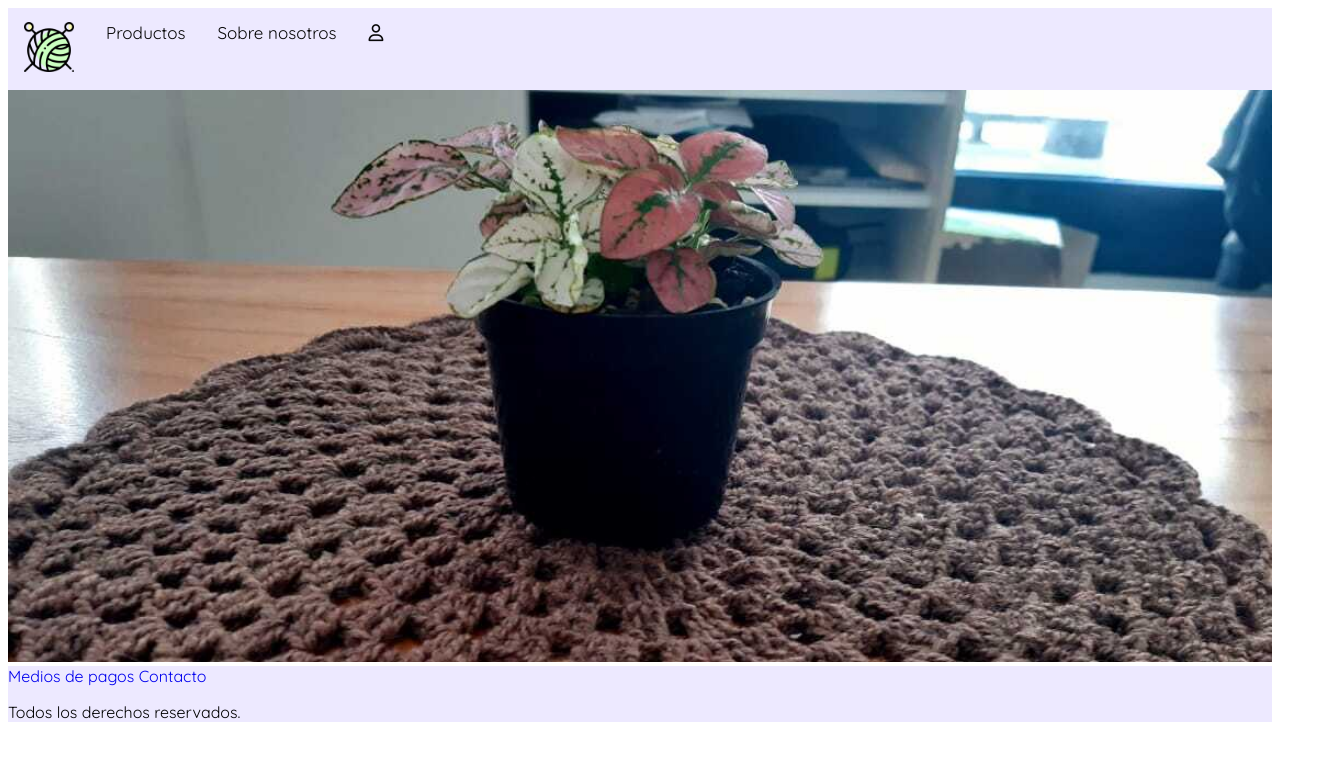
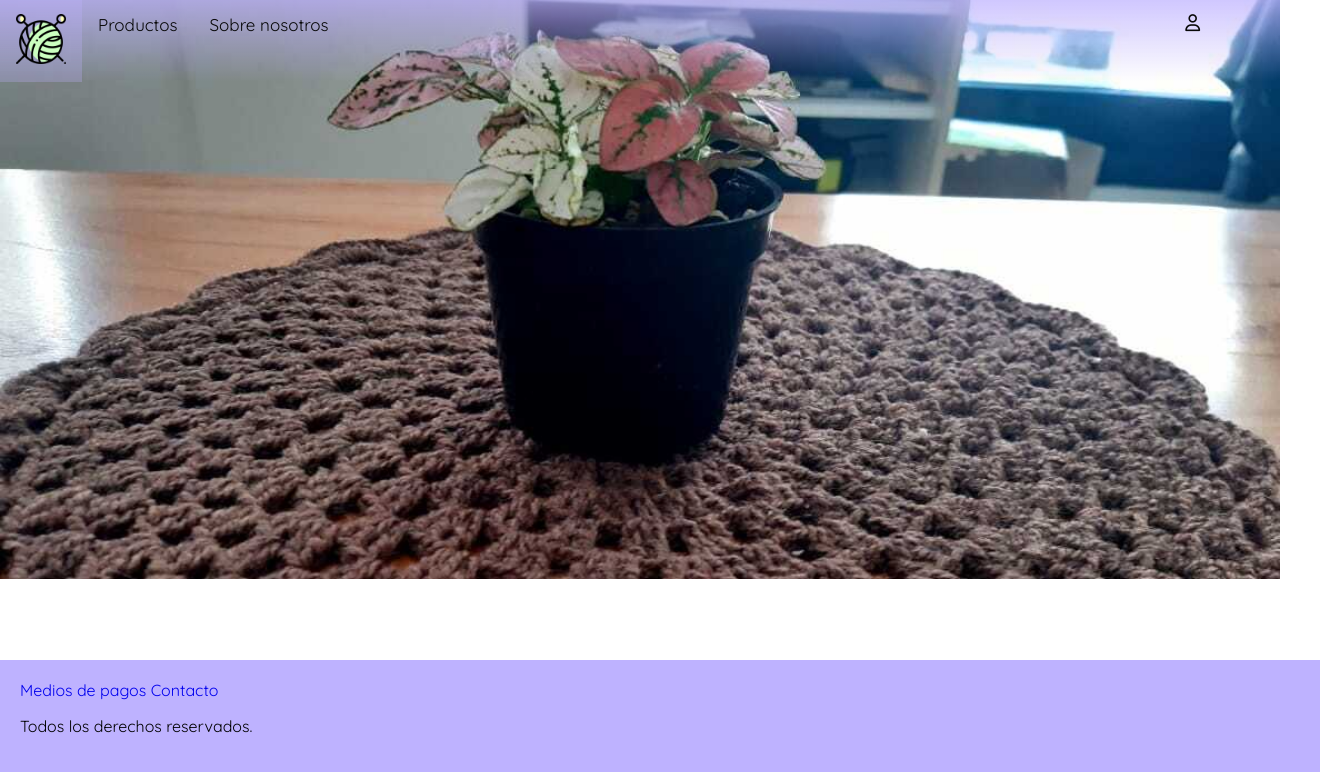
Before and after one commit to DairaBarrios/yarn, a plain HTML site: page index.html in a window 1280 px wide. Shown: the whole page, 1320 px wide, since content can reach past the window. Drawn offline with Linux system fonts and the light colour scheme.

Commit message:
se agrega box modeling

```diff
--- a/index.html
+++ b/index.html
@@ -16,14 +16,14 @@
             <a href="index.html"><img class="logo" src="./img/yarn-ball.png" alt="Logo"></a>
             <a href="./views/shop.html">Productos</a>
             <a href="./views/sobreNosotros.html">Sobre nosotros</a>
-            <a href="./views/registrate.html"><i class="fa fa-user-o" aria-hidden="true"></i></a>
+            <a href="./views/registrate.html"><i id="user" class="fa fa-user-o" aria-hidden="true"></i></a>
         </nav>
     </header>
     <!--imagenCarousel-->
     <img class="imagenCarousel" src="./img/carpetac.jpeg" alt="">
     <footer>
-        <a href="../views/comoComprar.html"> Medios de pagos</a>
-        <a href="../views/contacto.html">Contacto</a>
+        <a href="./views/comoComprar.html"> Medios de pagos</a>
+        <a href="./views/contacto.html">Contacto</a>
         <p> Todos los derechos reservados.</p>
     </footer>
 </body>
--- a/style.css
+++ b/style.css
@@ -1,5 +1,15 @@
 body {
     font-family: 'Quicksand', sans-serif;
+    margin: 0;
+    padding: 0;
+    min-height: 100vh;
+    position: relative;
+}
+
+body::after {
+    content: '';
+    display: block;
+    height: 100px;
 }
 
 section {
@@ -10,8 +20,10 @@ section {
 /* Nav bar*/
 
 nav {
-    background-color: #beb2ff48;
+    background-image: linear-gradient(to bottom, #beb2ffb9, #beb2ff00);
     overflow: hidden;
+    position: fixed;
+    width: 100%;
 }
 
 nav a {
@@ -41,6 +53,11 @@ a {
     height: 50px;
     width: 50px;
     object-fit: contain;
+}
+
+#user {
+    position: absolute;
+    right: 5rem;
 }
 
 
@@ -85,6 +102,7 @@ h1 {
 td img {
     height: 20rem;
     padding: 0.5em;
+    border: 1px solid #0303032d;
 }
 
 
@@ -93,6 +111,7 @@ td img {
 .imagenCarousel {
     background-position: center;
     width: 100%;
+    float: left;
 }
 
 
@@ -132,5 +151,12 @@ legend {
 /* Footer */
 
 footer {
-    background-color: #beb2ff48;
+    background-color: #beb2ff;
+    padding: 20px;
+    bottom: 0;
+    left: 0;
+    width: 100%;
+    position: absolute;
+    clear: both;
+    height: 100px;
 }
```
Also changed, not shown: views/comoComprar.html (+1 -1 lines), views/contacto.html (+1 -1 lines), views/presupuesto.html (+1 -1 lines), views/registrate.html (+2 -3 lines), views/shop.html (+1 -1 lines), views/sobreNosotros.html (+2 -1 lines).
